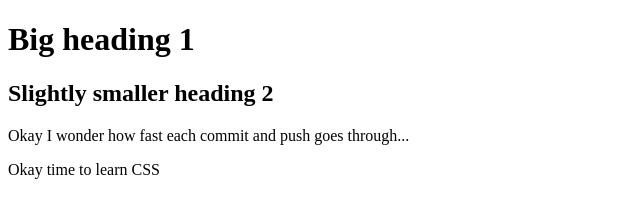
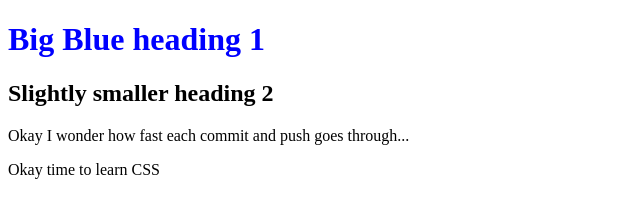
Before and after one commit to MasonLT199/Mason, a plain HTML site: page index.html in a window 1280 px wide. Shown: the whole page, without its empty margins (0-640 px from the left). Drawn offline with Linux system fonts and the light colour scheme.

Commit message:
blue heading 1

```diff
--- a/index.html
+++ b/index.html
@@ -5,7 +5,7 @@
 </head>
 <body>
 
-  <h1>Big heading 1</h1>
+  <h1 style="color:blue;">Big Blue heading 1</h1>
   <h2>Slightly smaller heading 2</h2>
   <p>Okay I wonder how fast each commit and push goes through...</p>
   <p>Okay time to learn CSS</p>
```
